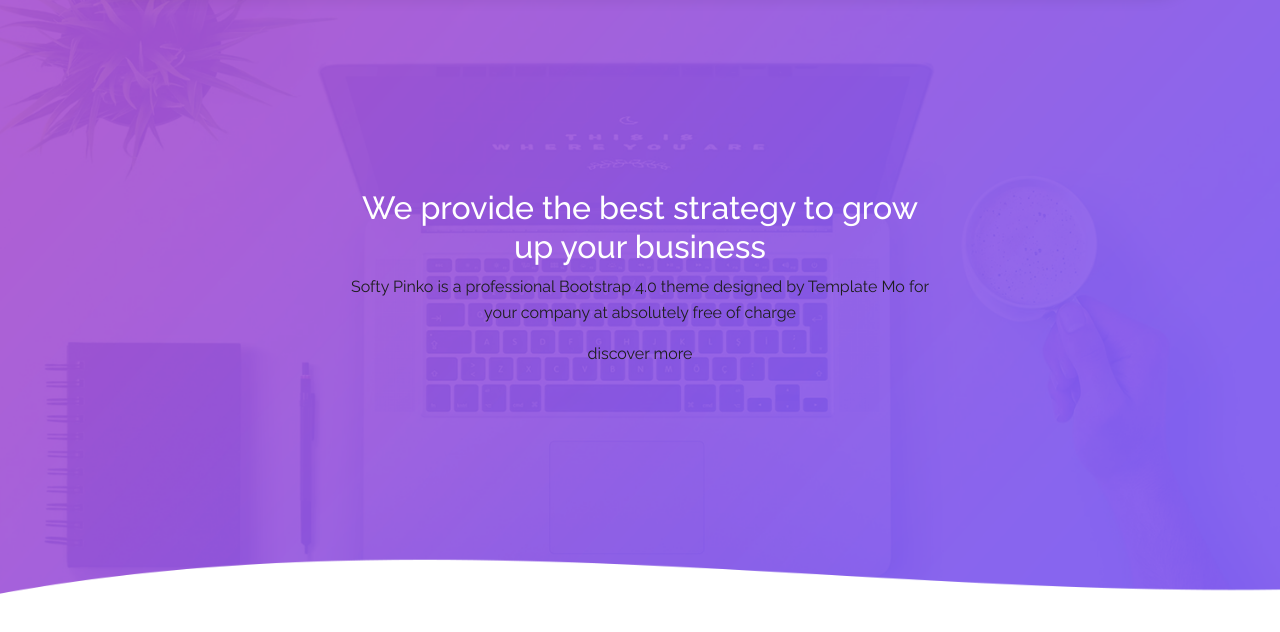
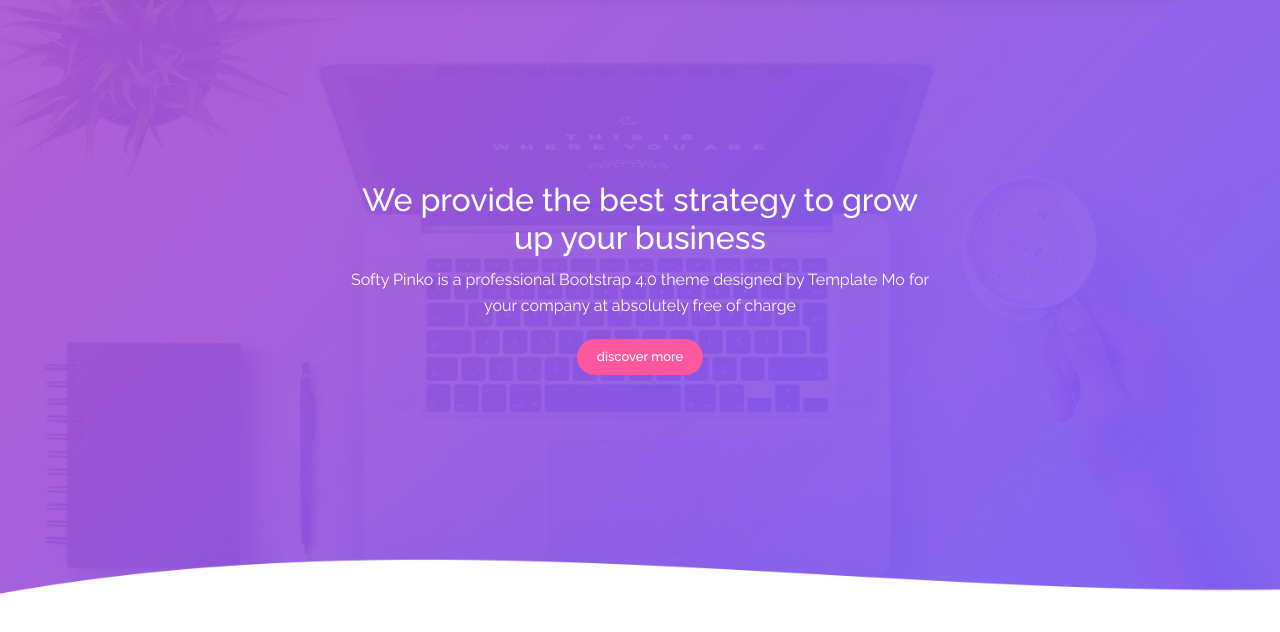
Before and after one commit to nguyenkien0703/project_mini2_fe, a plain HTML site: page index.html in a window 1280 px wide. Shown: the part 122-754 px from the top of the page. Drawn offline with nearby package versions, Linux system fonts and the light colour scheme.

Commit message:
done section two

```diff
--- a/assets/css/base.css
+++ b/assets/css/base.css
@@ -25,3 +25,30 @@ a:hover {
     text-decoration: none;
     color: var(--color-two)
 }
+/* button */
+.button {
+    display: inline-block;
+    padding: 8px 20px;
+    border-radius: 45px;
+    background: #fff;
+    color: var(--color-text);
+    font-size: 13px;
+    font-weight: 500;
+    transition: all 0.3s ease 0s;
+
+
+}
+.button-two {
+    background: var(--color-two);
+    color: #fff;
+    transition: all 0.3s ease 0s;
+
+}
+.button-two:hover {
+    background: var(--color-one);
+    color: #fff;
+    transition: all 0.3s ease 0s;
+
+}
+
+/* end button */
--- a/assets/css/style.css
+++ b/assets/css/style.css
@@ -70,6 +70,13 @@
 .section-one .inner-title {
     font-size: 32px;
     color: #fff;
+    margin-bottom: 10px;
+}
+.section-one .inner-desc {
+    color: #fff;
+    margin-bottom: 20px;
+
+
 }
 
 /* end section one  */
```
